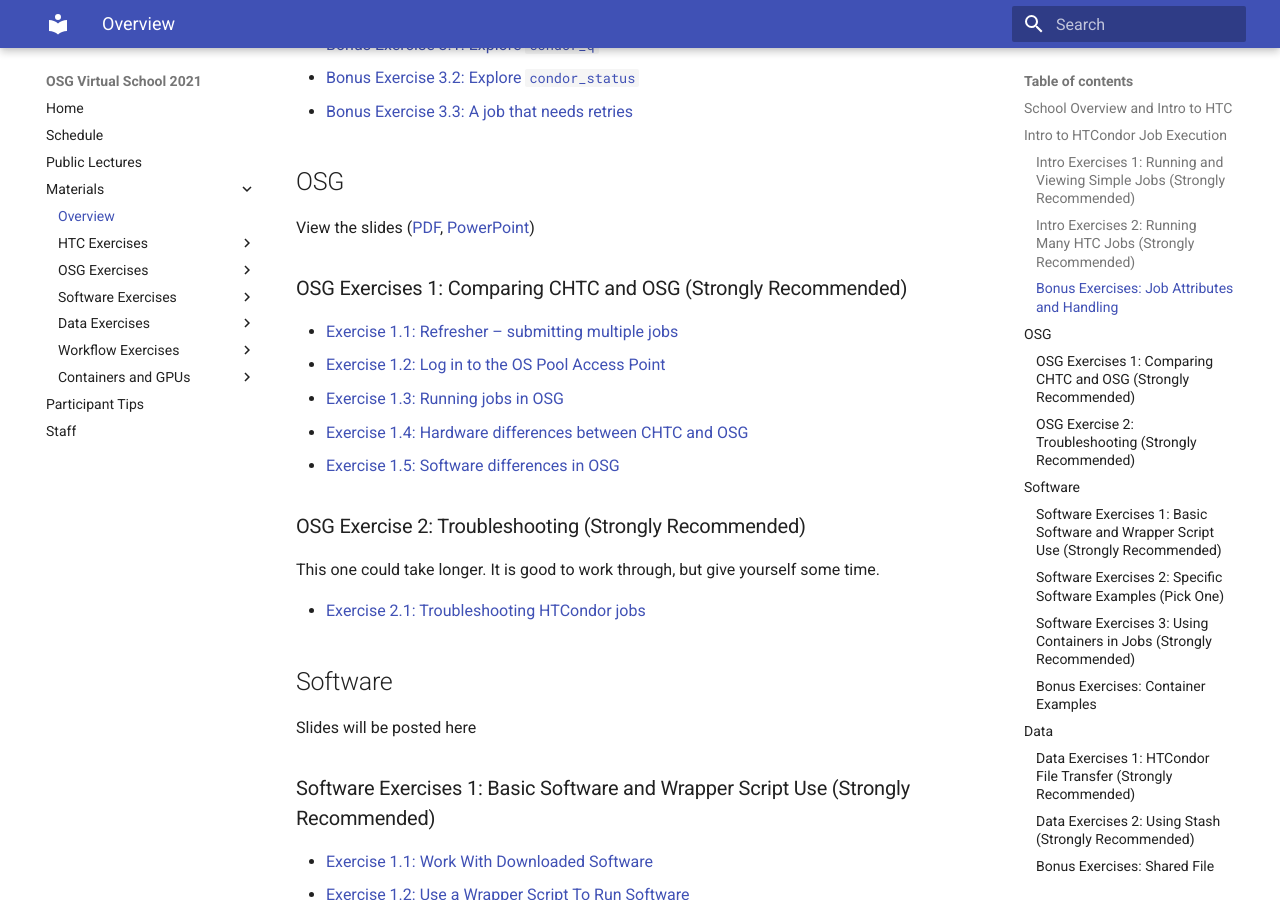
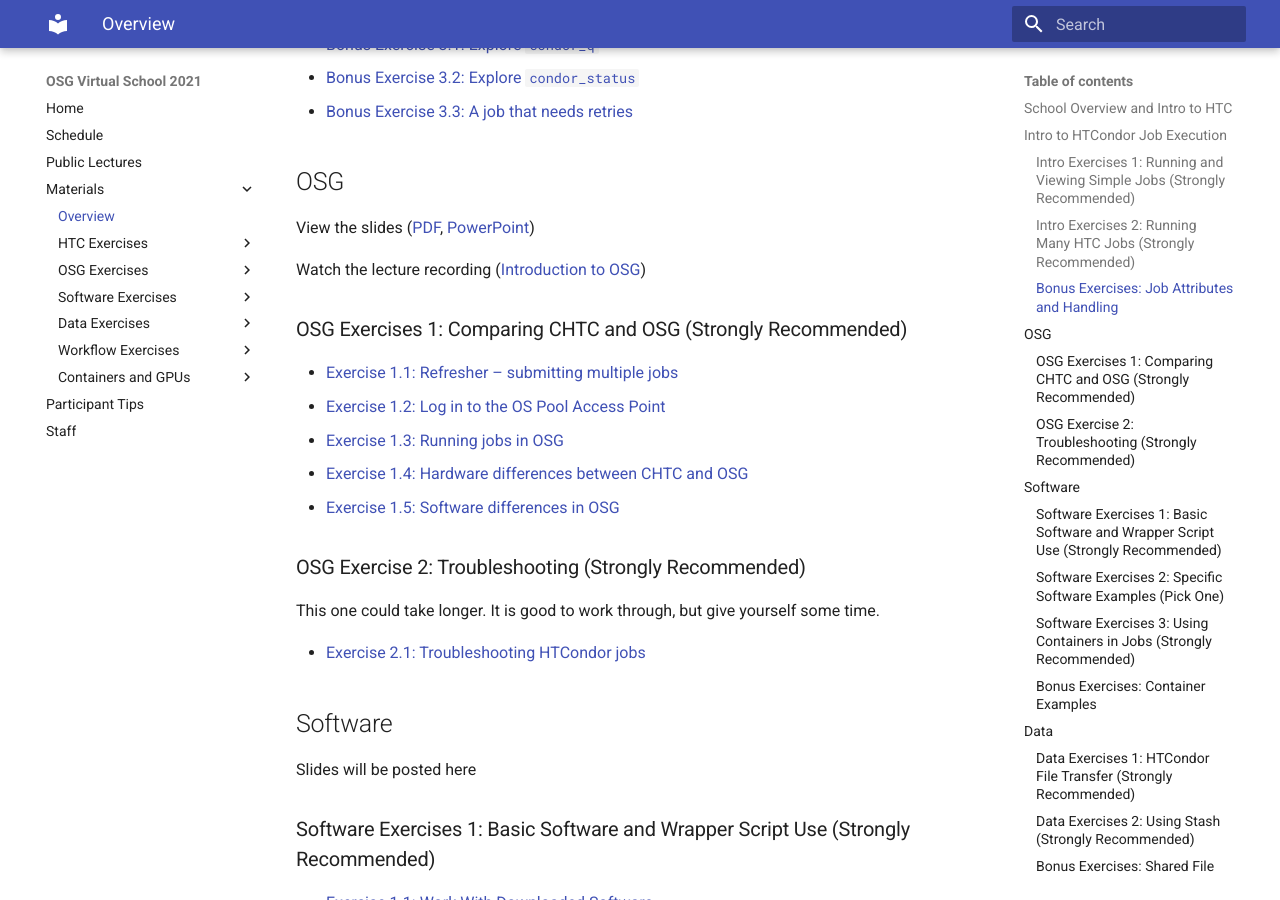
Before and after one commit to osg-htc/virtual-school-2021, an MkDocs documentation site: the page built from docs/materials/index.md, in a window 1280 px wide and 900 px high, scrolled down 1042 px. Built offline with MkDocs 1.6.1 and Material for MkDocs 9.7.7, drawn with Linux system fonts in a browser that asks for light colours.

Commit message:
Update index.md
Adding day 3 video recording

```diff
--- a/docs/materials/index.md
+++ b/docs/materials/index.md
@@ -47,6 +47,9 @@
 View the slides
 ([PDF](osg/files/osgvs21-day3-osg.pdf),
 [PowerPoint](osg/files/osgvs21-day3-osg.pptx))
+
+Watch the lecture recording
+([Introduction to OSG](https://youtu.be/MVZ8jGgiv4k))
 
 ### OSG Exercises 1: Comparing CHTC and OSG (Strongly Recommended)
 
```
